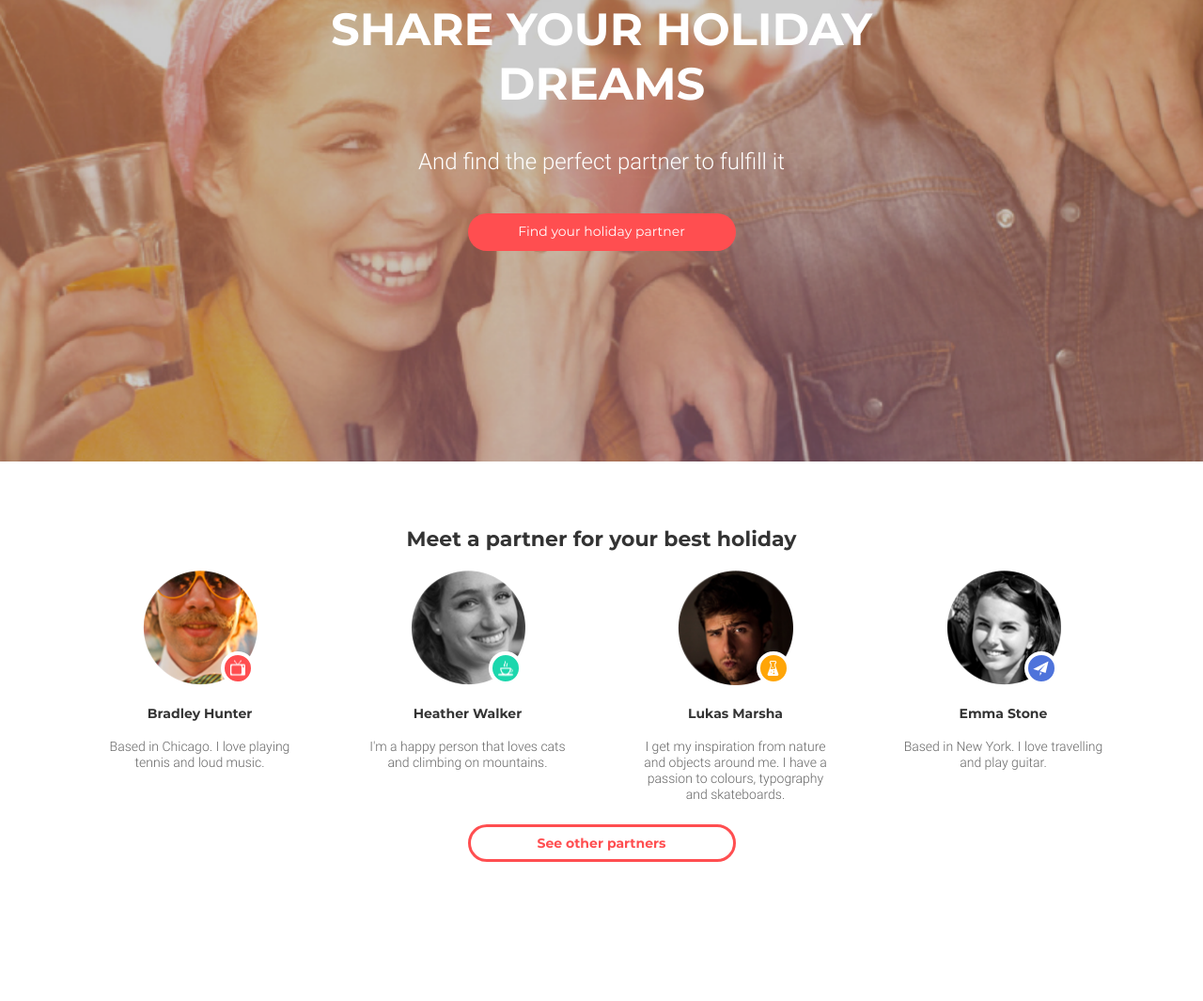
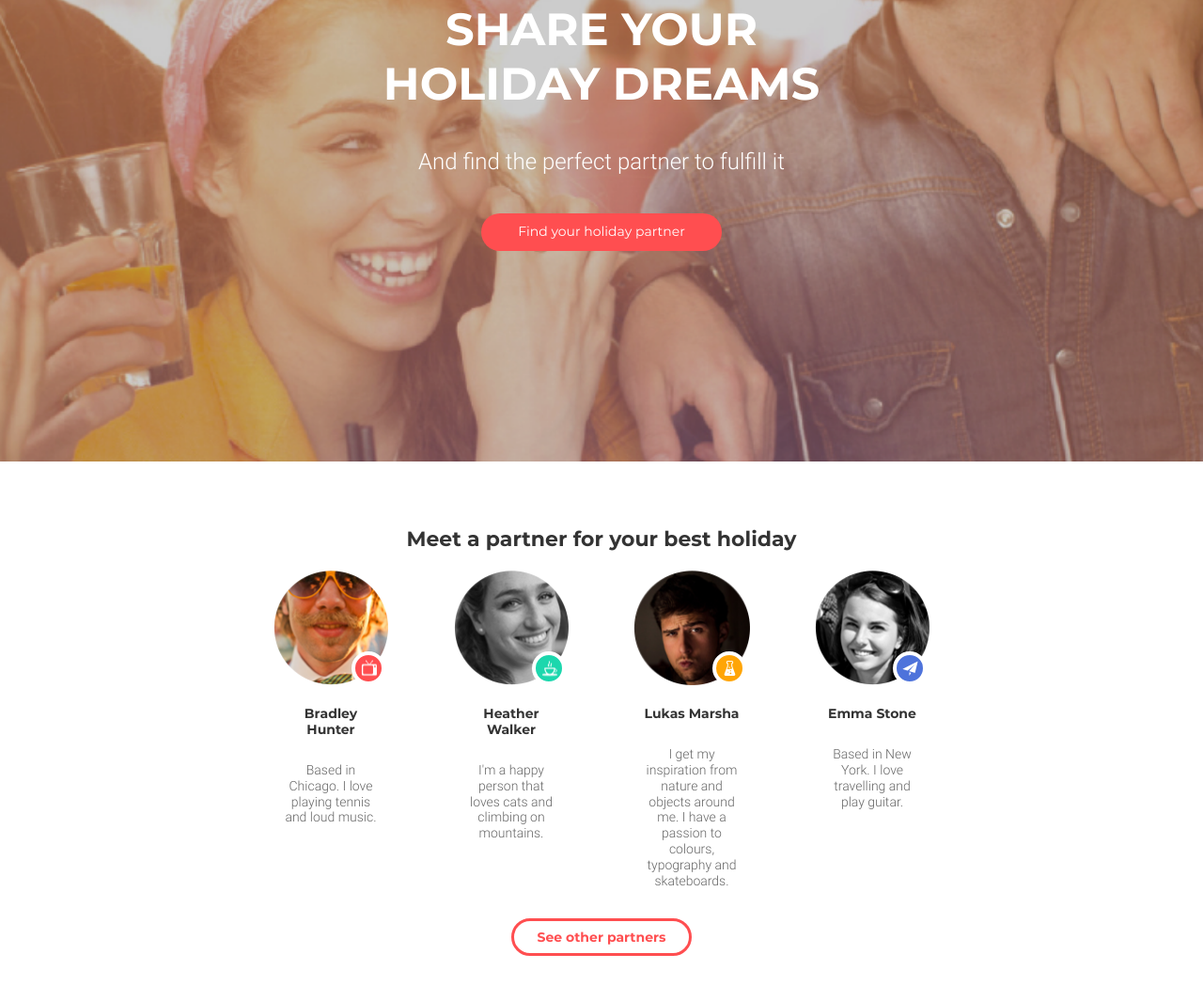
Before and after one commit to KissFromLondon/hw9, a plain HTML site: page index.html in a window 1280 px wide. Shown: the part 209-1274 px from the top of the page at 94% size. Before the commit the page ends 1174 px from the top, so only its background shows below. Drawn offline with nearby package versions, Linux system fonts and the light colour scheme.

Commit message:
third revision

```diff
--- a/css/main.css
+++ b/css/main.css
@@ -14,63 +14,13 @@ html {
   margin-right: 0;
 }
 
-h1,
-h2,
-h3,
-h4,
-h5,
-h6 {
-  margin-bottom: 0;
-}
-
-.col,
-.col-12,
-.col-md-6,
-.col-lg-6,
-.col-10,
-.col-md-8,
-.col-md-4,
-.col-md-5,
-.col-lg-3,
-.col-9 {
-  padding-left: 0;
-  padding-right: 0;
-}
-
-* {
-  margin: 0;
-  padding: 0;
-}
-
-*,
-*::before,
-*::after {
-  box-sizing: inherit;
-}
-
-ul {
-  list-style: none;
-}
-
-a {
-  text-decoration: none;
-}
-
-a:hover {
-  text-decoration: none;
-}
-
-div {
-  display: block;
-}
-
+/*---------------header----------------*/
 img {
   display: block;
   max-width: 100%;
   height: auto;
   border-style: none;
 }
-/*---------------header----------------*/
 .container-fluid {
   background-image: url(../img/background-mobile.png);
   background-repeat: no-repeat;
@@ -182,7 +132,7 @@ header {
   position: relative;
   cursor: pointer;
   height: 7.625rem;
-  width: 14.75rem;
+  /*width: 14.75rem;*/
   margin: auto;
   margin-bottom: 1.375rem;
 }
@@ -287,9 +237,10 @@ header {
 }
 
 /*------------------tablet------------------*/
-@media (min-width: 768px) {
+@media (min-width: 768px) and (max-width: 1440px){
   .container {
     height: auto;
+    max-width: 768px;
   }
 
   .container-fluid {
--- a/index.html
+++ b/index.html
@@ -44,7 +44,7 @@
           <div class="row justify-content-center">
             <button
               type="button"
-              class="col-10 text-center col-md-4 col-lg-3 header-btn"
+              class="col-10 text-center col-md-4 col-lg-4 header-btn"
             >
               Find your holiday partner
             </button>
@@ -79,7 +79,7 @@
             </div>
             <div class="row justify-content-center">
               <h3 class="col-10 partner-name">Bradley Hunter</h3>
-              <h4 class="col-9 partner-info">
+              <h4 class="col-9 col-md-10 partner-info">
                 Based in Chicago. I love playing tennis and loud music.
               </h4>
             </div>
@@ -101,7 +101,7 @@
             </div>
             <div class="row justify-content-center">
               <h3 class="col-10 partner-name">Lukas Marsha</h3>
-              <h4 class="col-9 partner-info">
+              <h4 class="col-9 col-md-10 partner-info">
                 I get my inspiration from nature and objects around me. I have a
                 passion to colours, typography and skateboards.
               </h4>
@@ -125,7 +125,7 @@
             </div>
             <div class="row justify-content-center">
               <h3 class="col-10 partner-name">Heather Walker</h3>
-              <h4 class="col-9 partner-info">
+              <h4 class="col-9 col-md-10 partner-info">
                 I'm a happy person that loves cats and climbing on mountains.
               </h4>
             </div>
@@ -147,7 +147,7 @@
             </div>
             <div class="row justify-content-center">
               <h3 class="col-10 partner-name">Emma Stone</h3>
-              <h4 class="col-9 partner-info">
+              <h4 class="col-9 col-md-10 partner-info">
                 Based in New York. I love travelling and play guitar.
               </h4>
             </div>
```
